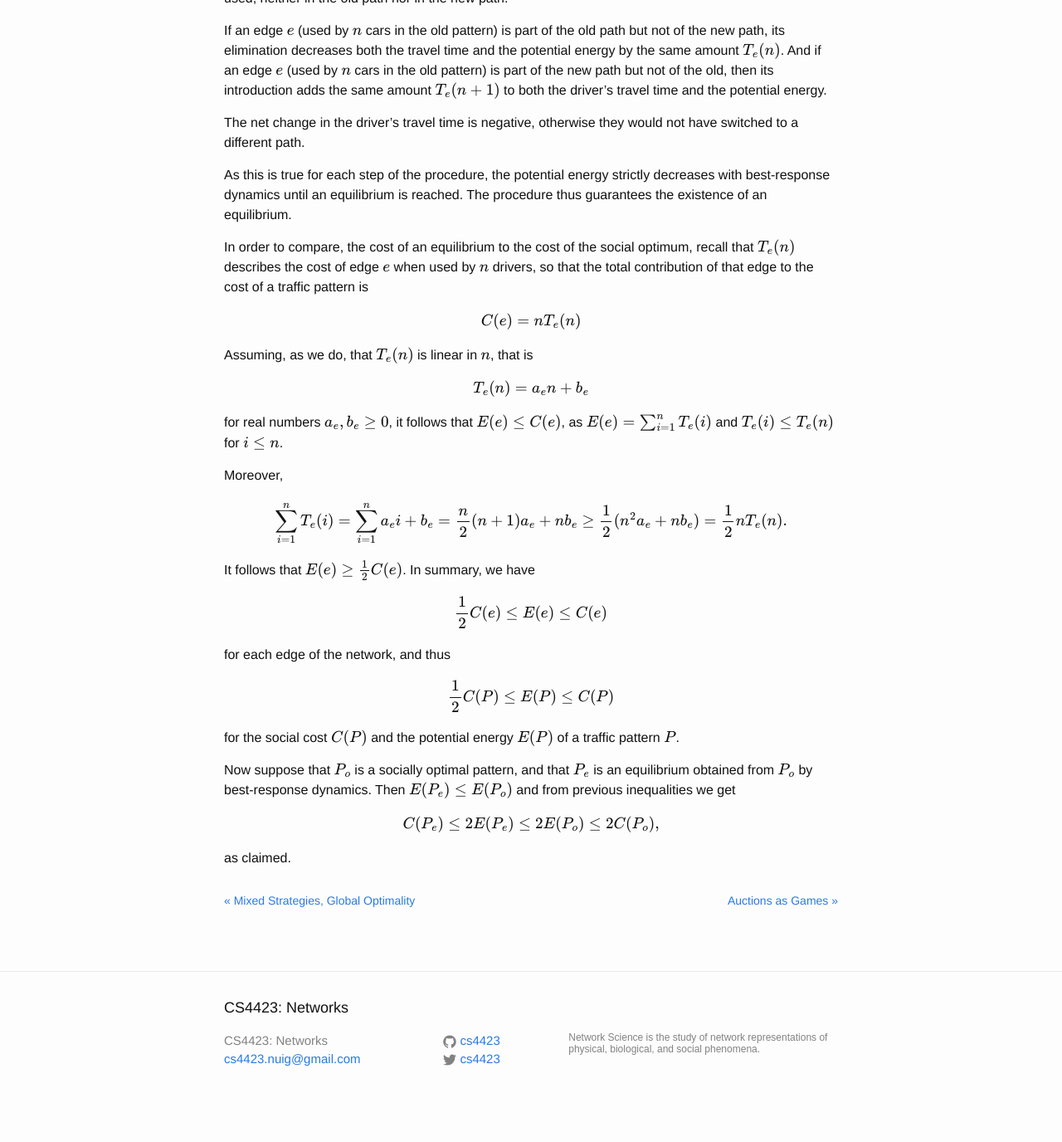
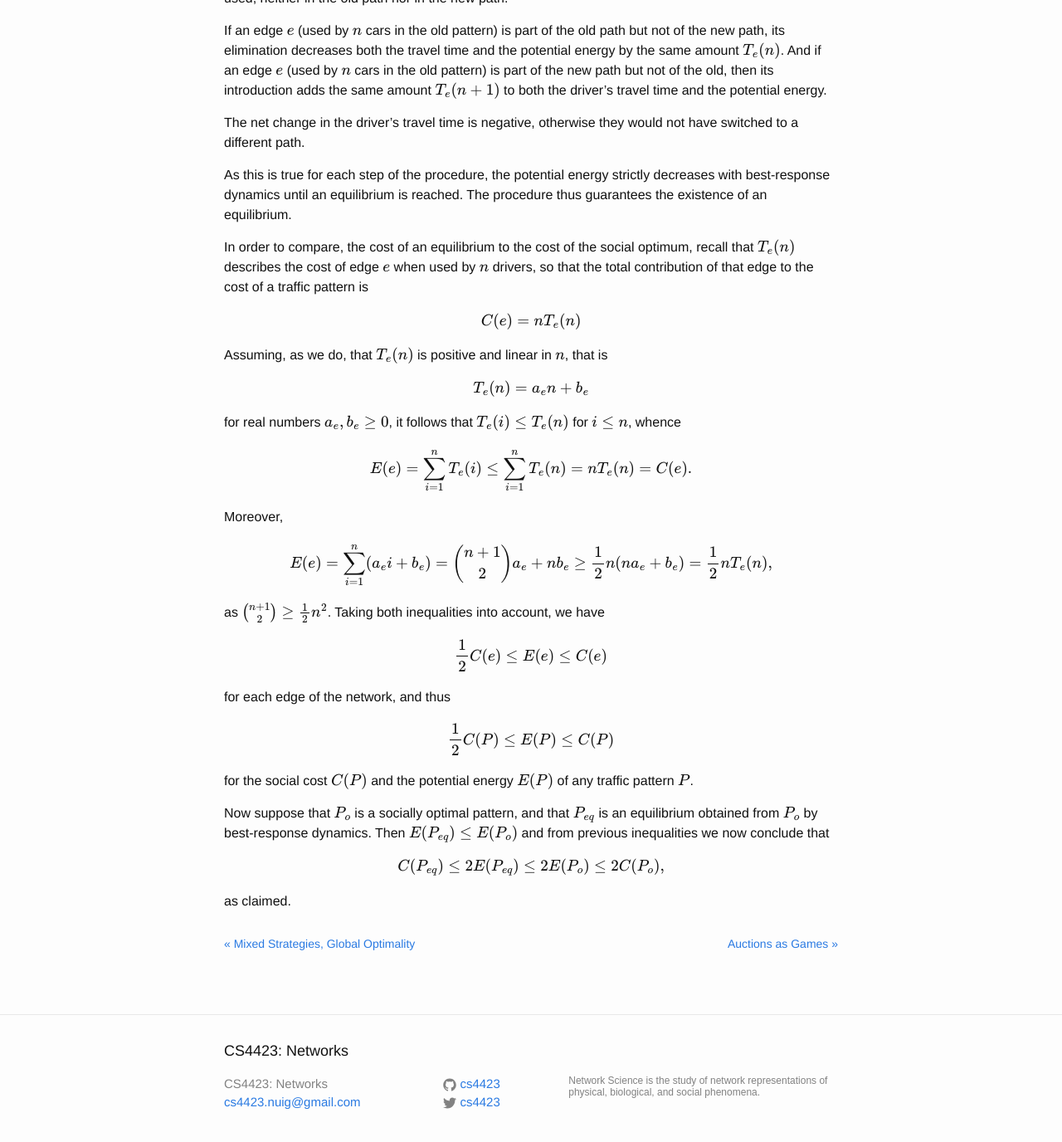
Before and after one commit to starktech23/cs4423.github.io, a Jekyll site: the page built from _posts/2017-02-22-note13.md, in a window 1280 px wide and 1400 px high, scrolled down 4456 px. Shown: the top 1376 px of the window at 83% size. Built offline with Jekyll 4.4.1, drawn with Linux system fonts in a browser that asks for light colours; formulas are drawn with MathJax 3; a script that is not in the unit is left out; comment, search, counter and statistics services are not loaded; before the commit the page ends 5804 px from its top, so only the background shows below that.

Commit message:
cleaned up inequalities

```diff
--- a/_posts/2017-02-22-note13.md
+++ b/_posts/2017-02-22-note13.md
@@ -176,26 +176,33 @@ $$
 C(e) = n T_e(n)
 $$
 
-Assuming, as we do, that $T_e(n)$ is linear in $n$, that is
+Assuming, as we do, that $T_e(n)$ is positive and linear in $n$, that is
 
 $$
 T_e(n) = a_e n + b_e
 $$
 
-for real numbers $a_e, b_e \geq 0$, it follows that
-$E(e) \leq C(e)$, as $E(e) = \sum_{i=1}^n T_e(i)$ and $T_e(i) \leq T_e(n)$ for $i \leq n$.
+for real numbers $a_e, b_e \geq 0$, it follows that $T_e(i) \leq T_e(n)$
+for $i \leq n$, whence
+
+$$
+E(e) = \sum_{i=1}^n T_e(i)
+\leq \sum_{i=1}^n T_e(n) \\
+= n T_e(n) = C(e).
+$$
 
 Moreover,
 
 $$
-  \sum_{i=1}^n T_e(i)
- = \sum_{i=1}^n a_e i + b_e
- = \frac{n}2(n+1) a_e  + n b_e \\
- \geq \frac12 (n^2 a_e  + n b_e)
- = \frac12 n T_e(n).
+  E(e)
+ = \sum_{i=1}^n (a_e i + b_e)
+ = \binom{n+1}{2} a_e  + n b_e \\
+ \geq \frac12 n (n a_e + b_e)
+ = \frac12 n T_e(n),
 $$
 
-It follows that $E(e) \geq \frac12 C(e)$.  In summary, we have
+as $\binom{n+1}{2} \geq \frac12 n^2$.
+Taking both inequalities into account, we have
 
 $$
 \frac12 C(e) \leq E(e) \leq C(e)
@@ -208,14 +215,14 @@ $$
 $$
 
 for the social cost $C(P)$ and the potential energy $E(P)$
-of a traffic pattern $P$.
+of any traffic pattern $P$.
 
 Now suppose that $P_o$ is a socially optimal pattern, and
-that $P_e$ is an equilibrium obtained from $P_o$ by
-best-response dynamics.  Then $E(P_e) \leq E(P_o)$ and from previous inequalities we get
+that $P_{eq}$ is an equilibrium obtained from $P_o$ by
+best-response dynamics.  Then $E(P_{eq}) \leq E(P_o)$ and from previous inequalities we now conclude that
 
 $$
-C(P_e) \leq 2 E(P_e) \leq 2 E(P_o) \leq 2 C(P_o),
+C(P_{eq}) \leq 2 E(P_{eq}) \leq 2 E(P_o) \leq 2 C(P_o),
 $$
 
 as claimed.
```
